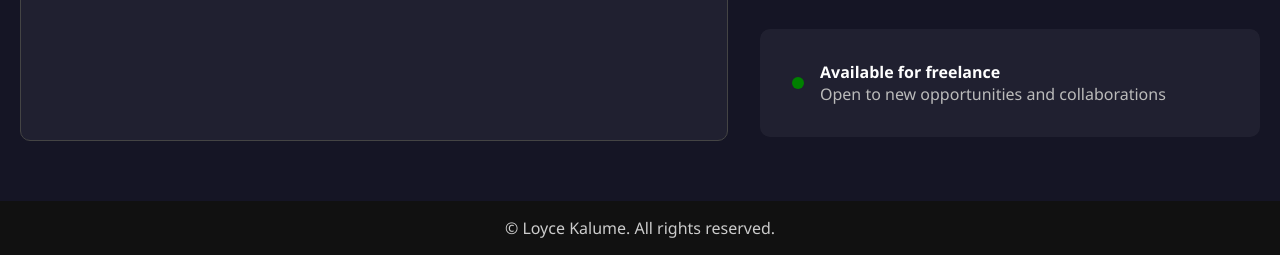
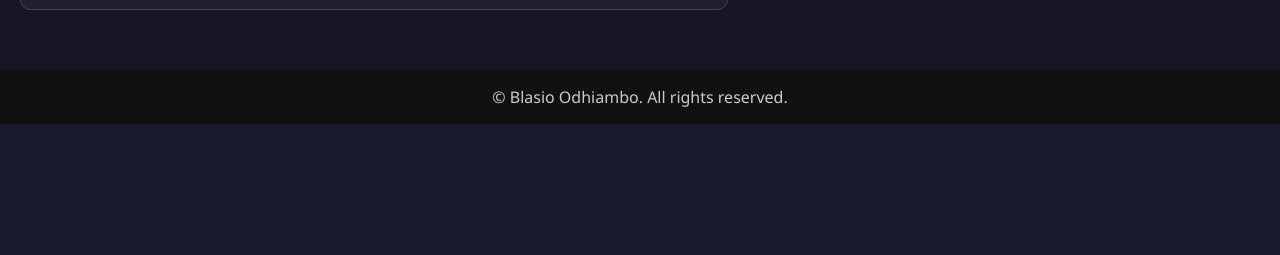
Before and after one commit to Bblasio/My-Portfolio, a plain HTML site: page pages/contact.html in a window 1280 px wide. Shown: the part 712-967 px from the top of the page. After the commit the page ends 836 px from the top, so only its background shows below. Drawn offline with Linux system fonts and the light colour scheme.

Commit message:
Update contact.html

```diff
--- a/pages/contact.html
+++ b/pages/contact.html
@@ -93,19 +93,13 @@
                     </p>
                 </section>
 
-                <section class="freelance">
-                    <div class="dot"></div>
-                    <div>
-                        <strong>Available for freelance</strong><br />
-                        <span style="color: #bbb;">Open to new opportunities and collaborations</span>
-                    </div>
-                </section>
+
             </div>
         </div>
     </section>
 
     <footer>
-        &copy; Loyce Kalume. All rights reserved.
+        &copy; Blasio Odhiambo. All rights reserved.
     </footer>
 </body>
 </html>
```
